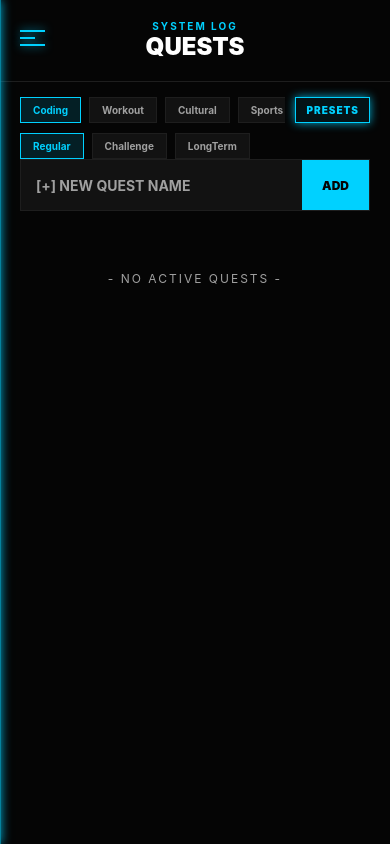
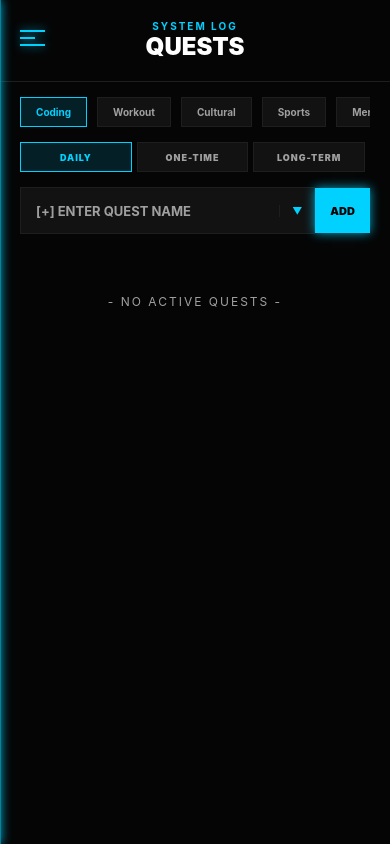
Before and after one commit to Sannith-Hack/TODO_LIST, a React Native app: screen / in a window 390 px wide. Built offline with nearby package versions, Linux system fonts and the light colour scheme.

Commit message:
Everything looks good .

```diff
--- a/src/screens/HomeScreen.tsx
+++ b/src/screens/HomeScreen.tsx
@@ -42,7 +42,7 @@ const HomeScreen = ({ onOpenMenu }: HomeScreenProps) => {
 
       let migratedTasks = storedTasks.map(task => ({
         ...task,
-        category: task.category || 'Regular',
+        category: (task.category === 'Challenge' ? 'OneTime' : task.category) || 'Regular',
         skillType: task.skillType || 'Mental',
         xpValue: task.xpValue || 10,
       }));
@@ -134,7 +134,7 @@ const HomeScreen = ({ onOpenMenu }: HomeScreenProps) => {
       skillType: selectedSkill,
       currentCount: isWorkout ? 0 : undefined,
       targetCount: isWorkout ? reps : undefined,
-      xpValue: selectedCategory === 'Regular' ? 10 : selectedCategory === 'Challenge' ? 50 : 200,
+      xpValue: selectedCategory === 'Regular' ? 10 : selectedCategory === 'OneTime' ? 50 : 200,
     };
 
     setTasks((prevTasks) => [newTask, ...prevTasks]);
@@ -214,17 +214,22 @@ const HomeScreen = ({ onOpenMenu }: HomeScreenProps) => {
     );
   };
 
-  const categories: TaskCategory[] = ['Regular', 'Challenge', 'LongTerm'];
+  const categories: TaskCategory[] = ['Regular', 'OneTime', 'LongTerm'];
+  const categoryLabels: Record<TaskCategory, string> = {
+    Regular: 'DAILY',
+    OneTime: 'ONE-TIME',
+    LongTerm: 'LONG-TERM'
+  };
   const skills: SkillType[] = ['Coding', 'Workout', 'Cultural', 'Sports', 'Mental'];
 
   const getSections = () => {
     const regular = tasks.filter(t => t.category === 'Regular');
-    const challenge = tasks.filter(t => t.category === 'Challenge');
+    const oneTime = tasks.filter(t => t.category === 'OneTime');
     const longTerm = tasks.filter(t => t.category === 'LongTerm');
 
     const sections = [];
     if (regular.length > 0) sections.push({ title: 'DAILY QUESTS', data: regular, color: CATEGORY_COLORS.Regular });
-    if (challenge.length > 0) sections.push({ title: 'CHALLENGE QUESTS', data: challenge, color: CATEGORY_COLORS.Challenge });
+    if (oneTime.length > 0) sections.push({ title: 'ONE-TIME QUESTS', data: oneTime, color: CATEGORY_COLORS.OneTime });
     if (longTerm.length > 0) sections.push({ title: 'JOB CHANGE QUESTS', data: longTerm, color: CATEGORY_COLORS.LongTerm });
 
     return sections;
@@ -289,7 +294,7 @@ const HomeScreen = ({ onOpenMenu }: HomeScreenProps) => {
       </View>
 
       <View style={styles.creationPanel}>
-        <View style={styles.creationHeader}>
+        <View style={styles.skillSelectorContainer}>
           <ScrollView horizontal showsHorizontalScrollIndicator={false} style={styles.selectorScroll}>
             {skills.map(skill => (
               <TouchableOpacity
@@ -304,37 +309,42 @@ const HomeScreen = ({ onOpenMenu }: HomeScreenProps) => {
               </TouchableOpacity>
             ))}
           </ScrollView>
-          <TouchableOpacity
-            style={styles.templateToggle}
-            onPress={() => setIsTemplatePickerVisible(true)}
-          >
-            <Text style={styles.templateToggleText}>PRESETS</Text>
-          </TouchableOpacity>
         </View>
 
-        <ScrollView horizontal showsHorizontalScrollIndicator={false} style={styles.selectorScroll}>
+        <View style={styles.categorySelectorContainer}>
           {categories.map(cat => (
             <TouchableOpacity
               key={cat}
               onPress={() => setSelectedCategory(cat)}
               style={[
-                styles.selectorItem,
+                styles.categoryItem,
                 selectedCategory === cat && { borderColor: CATEGORY_COLORS[cat], backgroundColor: CATEGORY_COLORS[cat] + '22' }
               ]}
             >
-              <Text style={[styles.selectorText, selectedCategory === cat && { color: CATEGORY_COLORS[cat] }]}>{cat}</Text>
+              <Text style={[styles.categoryText, selectedCategory === cat && { color: CATEGORY_COLORS[cat] }]}>
+                {categoryLabels[cat]}
+              </Text>
             </TouchableOpacity>
           ))}
-        </ScrollView>
+        </View>
 
         <View style={styles.inputRow}>
+          <View style={styles.inputWrapper}>
             <TextInput
               style={styles.input}
-            placeholder="[+] NEW QUEST NAME"
+              placeholder="[+] ENTER QUEST NAME"
               placeholderTextColor={COLORS.textDim}
               value={taskInput}
               onChangeText={setTaskInput}
             />
+            <TouchableOpacity
+              style={styles.dropdownTrigger}
+              onPress={() => setIsTemplatePickerVisible(true)}
+            >
+              <Text style={styles.dropdownIcon}>▼</Text>
+            </TouchableOpacity>
+          </View>
+
           {(selectedSkill === 'Workout') && (
             <TextInput
               style={styles.countInput}
@@ -426,36 +436,20 @@ const styles = StyleSheet.create({
     marginBottom: 20,
     marginTop: 15,
   },
-  creationHeader: {
-    flexDirection: 'row',
-    alignItems: 'center',
-    justifyContent: 'space-between',
+  skillSelectorContainer: {
     marginBottom: 10,
-  },
-  templateToggle: {
-    paddingHorizontal: 10,
-    paddingVertical: 6,
-    borderWidth: 1,
-    borderColor: COLORS.primary,
-    backgroundColor: COLORS.primary + '11',
-    marginLeft: 10,
-    ...SHADOWS.glow,
-  },
-  templateToggleText: {
-    color: COLORS.primary,
-    fontSize: 10,
-    fontWeight: '900',
-    letterSpacing: 1,
+    height: 35,
   },
   selectorScroll: {
     flex: 1,
   },
   selectorItem: {
-    paddingHorizontal: 12,
-    paddingVertical: 6,
+    paddingHorizontal: 15,
+    height: 30,
+    justifyContent: 'center',
     borderWidth: 1,
     borderColor: COLORS.border,
-    marginRight: 8,
+    marginRight: 10,
     backgroundColor: COLORS.surface,
   },
   selectorText: {
@@ -463,7 +457,32 @@ const styles = StyleSheet.create({
     fontSize: 10,
     fontWeight: 'bold',
   },
+  categorySelectorContainer: {
+    flexDirection: 'row',
+    marginBottom: 15,
+  },
+  categoryItem: {
+    flex: 1,
+    height: 30,
+    justifyContent: 'center',
+    alignItems: 'center',
+    borderWidth: 1,
+    borderColor: COLORS.border,
+    marginRight: 5,
+    backgroundColor: COLORS.surface,
+  },
+  categoryText: {
+    color: COLORS.textDim,
+    fontSize: 9,
+    fontWeight: '900',
+    letterSpacing: 1,
+  },
   inputRow: {
+    flexDirection: 'row',
+    alignItems: 'center',
+  },
+  inputWrapper: {
+    flex: 1,
     flexDirection: 'row',
     backgroundColor: COLORS.surface,
     borderWidth: 1,
@@ -472,30 +491,44 @@ const styles = StyleSheet.create({
   },
   input: {
     flex: 1,
-    height: 50,
+    height: 45,
     paddingHorizontal: 15,
     color: COLORS.text,
-    fontSize: 14,
+    fontSize: 13,
     fontWeight: 'bold',
+  },
+  dropdownTrigger: {
+    paddingHorizontal: 12,
+    height: '100%',
+    justifyContent: 'center',
+    borderLeftWidth: 1,
+    borderLeftColor: COLORS.border,
+  },
+  dropdownIcon: {
+    color: COLORS.primary,
+    fontSize: 10,
   },
   countInput: {
     width: 60,
-    height: 50,
-    borderLeftWidth: 1,
-    borderLeftColor: COLORS.border,
+    height: 45,
+    borderTopWidth: 1,
+    borderBottomWidth: 1,
+    borderColor: COLORS.border,
     textAlign: 'center',
     color: COLORS.primary,
     fontWeight: 'bold',
+    backgroundColor: COLORS.surface,
   },
   addButton: {
-    paddingHorizontal: 20,
-    height: 50,
+    paddingHorizontal: 15,
+    height: 45,
     justifyContent: 'center',
     backgroundColor: COLORS.primary,
+    ...SHADOWS.glow,
   },
   addButtonText: {
     color: COLORS.background,
-    fontSize: 12,
+    fontSize: 11,
     fontWeight: '900',
   },
   emptyText: {
@@ -512,8 +545,8 @@ const styles = StyleSheet.create({
   sectionHeader: {
     flexDirection: 'row',
     alignItems: 'center',
-    marginTop: 20,
-    marginBottom: 10,
+    marginTop: 25,
+    marginBottom: 12,
   },
   sectionHeaderText: {
     fontSize: 10,
@@ -528,7 +561,7 @@ const styles = StyleSheet.create({
   },
   modalOverlay: {
     flex: 1,
-    backgroundColor: 'rgba(0,0,0,0.8)',
+    backgroundColor: 'rgba(0,0,0,0.85)',
     justifyContent: 'center',
     alignItems: 'center',
     padding: 20,
@@ -560,7 +593,7 @@ const styles = StyleSheet.create({
     flexDirection: 'row',
     justifyContent: 'space-between',
     alignItems: 'center',
-    paddingVertical: 12,
+    paddingVertical: 15,
     borderBottomWidth: 1,
     borderBottomColor: COLORS.border,
   },
@@ -572,7 +605,7 @@ const styles = StyleSheet.create({
   templateMeta: {
     color: COLORS.textDim,
     fontSize: 10,
-    marginTop: 2,
+    marginTop: 4,
   },
   selectText: {
     color: COLORS.primary,
--- a/src/utils/templates.ts
+++ b/src/utils/templates.ts
@@ -12,7 +12,7 @@ export interface QuestTemplate {
 export const QUEST_TEMPLATES: Record<SkillType, QuestTemplate[]> = {
   Coding: [
     { id: 'c1', name: 'LeetCode Easy', category: 'Regular', skillType: 'Coding', xpValue: 10 },
-    { id: 'c2', name: 'LeetCode Medium', category: 'Challenge', skillType: 'Coding', xpValue: 50 },
+    { id: 'c2', name: 'LeetCode Medium', category: 'OneTime', skillType: 'Coding', xpValue: 50 },
     { id: 'c3', name: 'Project Commit', category: 'Regular', skillType: 'Coding', xpValue: 20 },
     { id: 'c4', name: 'Read Tech Documentation', category: 'Regular', skillType: 'Coding', xpValue: 15 },
     { id: 'c5', name: 'Code Review', category: 'Regular', skillType: 'Coding', xpValue: 15 },
@@ -21,7 +21,7 @@ export const QUEST_TEMPLATES: Record<SkillType, QuestTemplate[]> = {
     { id: 'w1', name: 'Pushups Training', category: 'Regular', skillType: 'Workout', targetCount: 100, xpValue: 20 },
     { id: 'w2', name: 'Squats Session', category: 'Regular', skillType: 'Workout', targetCount: 50, xpValue: 15 },
     { id: 'w3', name: 'Daily Pullups', category: 'Regular', skillType: 'Workout', targetCount: 20, xpValue: 25 },
-    { id: 'w4', name: 'Morning Run (5KM)', category: 'Challenge', skillType: 'Workout', targetCount: 1, xpValue: 50 },
+    { id: 'w4', name: 'Morning Run (5KM)', category: 'OneTime', skillType: 'Workout', targetCount: 1, xpValue: 50 },
     { id: 'w5', name: 'Plank Endurance', category: 'Regular', skillType: 'Workout', targetCount: 3, xpValue: 20 },
   ],
   Cultural: [
@@ -32,7 +32,7 @@ export const QUEST_TEMPLATES: Record<SkillType, QuestTemplate[]> = {
   ],
   Sports: [
     { id: 's1', name: 'Basketball Practice', category: 'Regular', skillType: 'Sports', xpValue: 30 },
-    { id: 's2', name: 'Football Match', category: 'Challenge', skillType: 'Sports', xpValue: 60 },
+    { id: 's2', name: 'Football Match', category: 'OneTime', skillType: 'Sports', xpValue: 60 },
     { id: 's3', name: 'Swimming (10 Laps)', category: 'Regular', skillType: 'Sports', xpValue: 40 },
     { id: 's4', name: 'Tennis Session', category: 'Regular', skillType: 'Sports', xpValue: 30 },
   ],
--- a/src/utils/theme.ts
+++ b/src/utils/theme.ts
@@ -22,7 +22,7 @@ export const SKILL_COLORS = {
 
 export const CATEGORY_COLORS = {
   Regular: '#00D1FF',
-  Challenge: '#7000FF',
+  OneTime: '#7000FF',
   LongTerm: '#FFD700',
 };
 
--- a/src/utils/types.ts
+++ b/src/utils/types.ts
@@ -1,6 +1,6 @@
 export type SkillType = 'Coding' | 'Workout' | 'Cultural' | 'Sports' | 'Mental';
 
-export type TaskCategory = 'Regular' | 'Challenge' | 'LongTerm';
+export type TaskCategory = 'Regular' | 'OneTime' | 'LongTerm';
 
 export interface Task {
   id: string;
```
Lines whose indentation alone changed are shown as unchanged.
